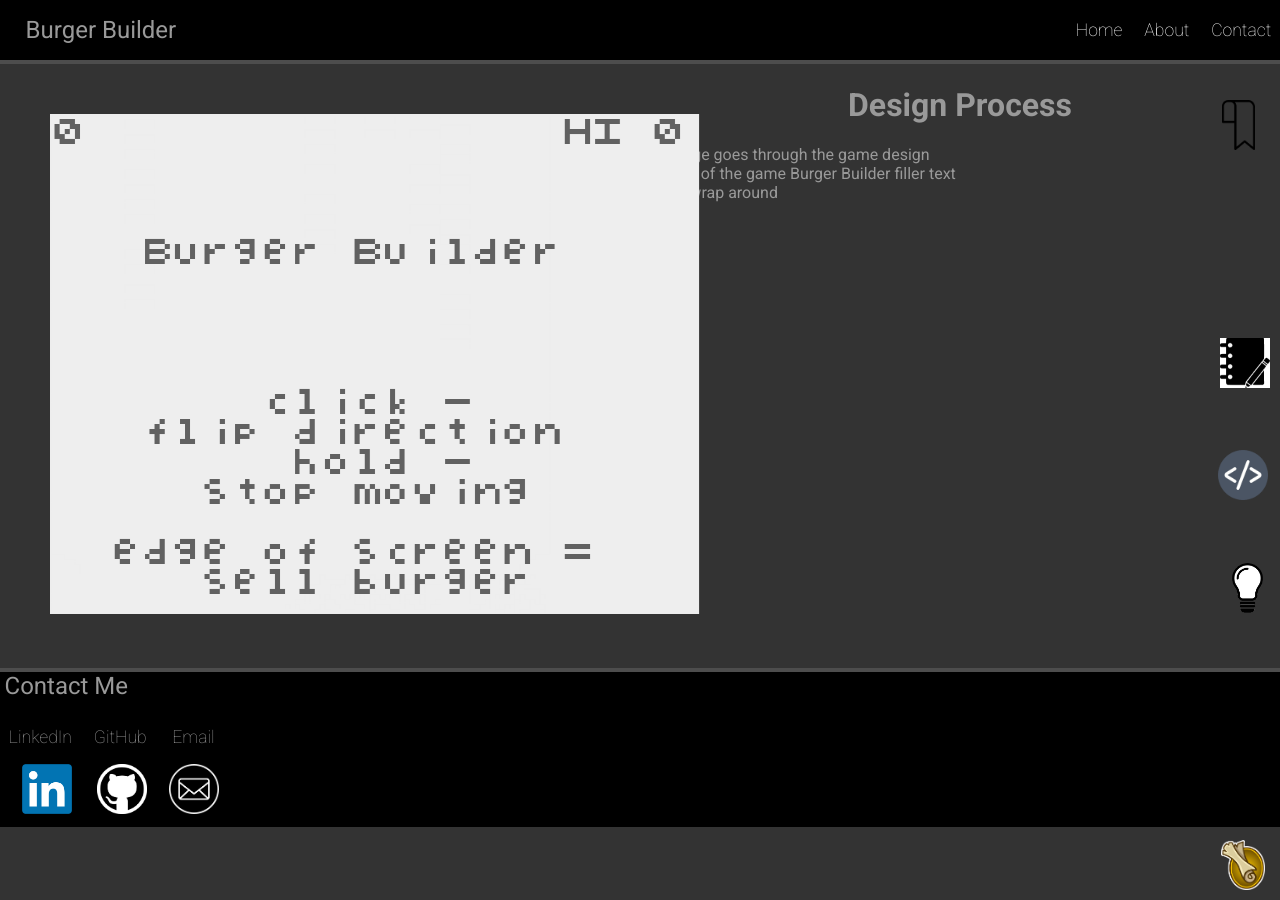
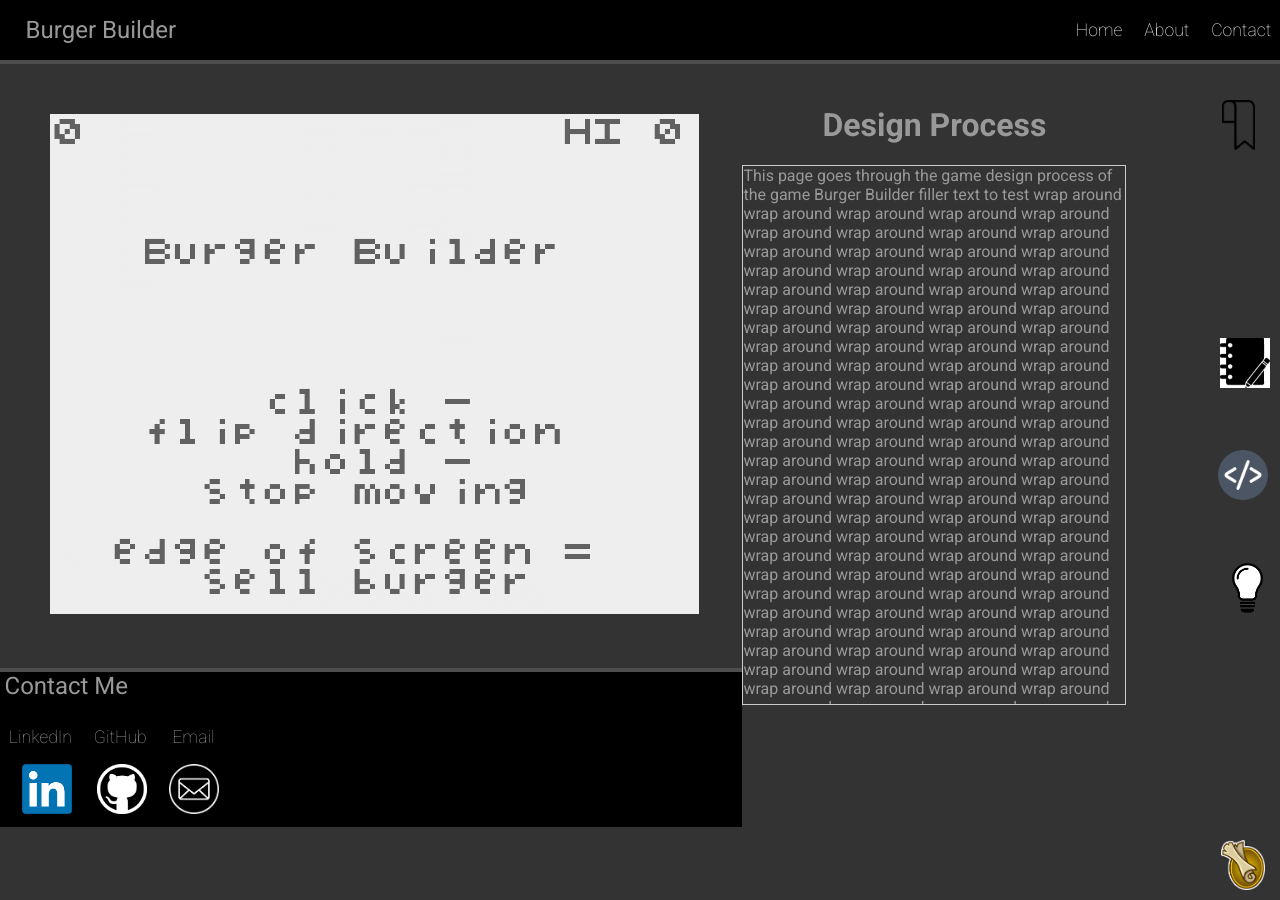
Before and after one commit to Alexander-Robert/portfolio, a Jekyll site: the page built from burgerbuilder.html, in a window 1280 px wide. Built offline with Jekyll 4.4.1, drawn with Linux system fonts in a browser that asks for light colours; some of the changed text lies outside the part shown.

Commit message:
updated css layout for project page template

```diff
--- a/_layouts/default.html
+++ b/_layouts/default.html
@@ -15,7 +15,7 @@
     {% include navigation.html %}
   </body>
 </header>
-  <body>
+  <body class = "main-body">
     <img class = "bookmark" src = "assets/images/general/bookmark.png">
     <img class = "achievements" src = "assets/images/general/quest Icon.jpg">
     {{ content }}
--- a/about.html
+++ b/about.html
@@ -10,7 +10,7 @@ Leadership, UI design, implementing robust systems. -->
 
     <h2>Statement of Purpose:</h2>
 
-    <p>When it comes to showing what other people mean to me, I communicate through design.</p>
+    <!-- <p>When it comes to showing what other people mean to me, I communicate through design.</p>
 
     <p>Laser cutting an inside joke on a dog tag.</p>
     <img src="assets/images/about/dog_tag_front.png">
@@ -31,6 +31,6 @@ Leadership, UI design, implementing robust systems. -->
         In everything I create, I strive to express myself with complete sincerity in the hopes that people will
         understand my message on a deeper level than words could ever convey. In collaborative projects, I strive to
         uphold the shared ideals and dreams of the group by having those goals be reflected within the end product. For
-        me, the design isn't about me. It's what I'm all about.</p>
+        me, the design isn't about me. It's what I'm all about.</p> -->
 
 </div>
--- a/assets/css/styles.scss
+++ b/assets/css/styles.scss
@@ -69,6 +69,10 @@ html, body {
     border-bottom: 4px solid rgba(255,255,255,.3);
 }
 
+.main-body {
+    //min-height: 90vh;
+}
+
 .main-footer {
     display: flex;
     justify-content: space-between;
@@ -102,7 +106,7 @@ html, body {
 }
 
 .hidden-class { display: none; }
-.show-class { display: inline; }
+.show-class { display:inline; }
 
 .empty-padding {
     min-height: 700px;
@@ -119,21 +123,27 @@ html, body {
 }
 
 .lesson {
-    //position: relative;
-    position: fixed;
-    min-width: 500px;
-    left: 50%;
+    position: relative;
+    float: right;
+    padding-right: 12%;
+    padding-top: 20px;
+    //display: flex;
+    //position: fixed;
+    //min-width: 500px;
+    //left: 50%;
 }
 .lesson p {
-    max-width: 50%;
+    max-width: 30vw;
 }
 .lesson h1 {
     text-align: center;
 }
 
 .example {
-    position: relative;
+    //position: relative;
+    //float: left;
     padding: 50px;
+
 }
 
 .design-preview {
@@ -163,6 +173,14 @@ html, body {
     bottom:10px;
     right:15px;
     height: 50px;
+}
+
+.scrollable {
+    height:60vh;
+    width:60vw;
+    border:1px solid #ccc;
+    //font:16px/26px Georgia, Garamond, Serif;
+    overflow:auto;
 }
 
 .contact-container {
--- a/burgerbuilder.html
+++ b/burgerbuilder.html
@@ -23,7 +23,30 @@ selected: design
             {% endif %}
             <div class = "lesson">
                 <h1>Design Process</h1>
-                <p>This page goes through the game design process of the game Burger Builder filler text to test wrap around</p>
+                <p class = "scrollable">This page goes through the game design process of the game Burger Builder filler text to test wrap around
+                wrap around wrap around wrap around wrap around wrap around wrap around wrap around
+                wrap around wrap around wrap around wrap around wrap around wrap around wrap around
+                wrap around wrap around wrap around wrap around wrap around wrap around wrap around
+                wrap around wrap around wrap around wrap around wrap around wrap around wrap around
+                wrap around wrap around wrap around wrap around wrap around wrap around wrap around
+                wrap around wrap around wrap around wrap around wrap around wrap around wrap around
+                wrap around wrap around wrap around wrap around wrap around wrap around wrap around
+                wrap around wrap around wrap around wrap around wrap around wrap around wrap around
+                wrap around wrap around wrap around wrap around wrap around wrap around wrap around
+                wrap around wrap around wrap around wrap around wrap around wrap around wrap around
+                wrap around wrap around wrap around wrap around wrap around wrap around wrap around
+                wrap around wrap around wrap around wrap around wrap around wrap around wrap around
+                wrap around wrap around wrap around wrap around wrap around wrap around wrap around
+                wrap around wrap around wrap around wrap around wrap around wrap around wrap around
+                wrap around wrap around wrap around wrap around wrap around wrap around wrap around
+                wrap around wrap around wrap around wrap around wrap around wrap around wrap around
+                wrap around wrap around wrap around wrap around wrap around wrap around wrap around
+                wrap around wrap around wrap around wrap around wrap around wrap around wrap around
+                wrap around wrap around wrap around wrap around wrap around wrap around wrap around
+                wrap around wrap around wrap around wrap around wrap around wrap around wrap around
+                wrap around wrap around wrap around wrap around wrap around wrap around wrap around
+                wrap around wrap around wrap around wrap around wrap around wrap around wrap around
+                </p>
             </div>
             <div class = "example">
                 <img class="design-preview" src="assets/images/burgerbuilder/burgerbuilder.gif">
@@ -33,7 +56,7 @@ selected: design
         <div class="code hidden-class">
             <div class = "lesson">
                 <h1>Code Highlights</h1>
-                <p>This page goes through the code highlights of the game
+                <p class = "scrollable">This page goes through the code highlights of the game
                     by focusing on key elements for the functionality and code snippets I'm proud to show off</p>
             </div>
             <div class = "example">
@@ -44,7 +67,7 @@ selected: design
         <div class="learn hidden-class">
             <div class = "lesson">
                 <h1>Learning Outcomes</h1>
-                <p>This page goes through the learning outcomes from the design process!</p>
+                <p class = "scrollable">This page goes through the learning outcomes from the design process!</p>
             </div>
             <div class = "example">
                 <img class="code-preview" src="assets/images/burgerbuilder/burgerbuilder.gif">
```
Also changed, not shown: 12 other files.
